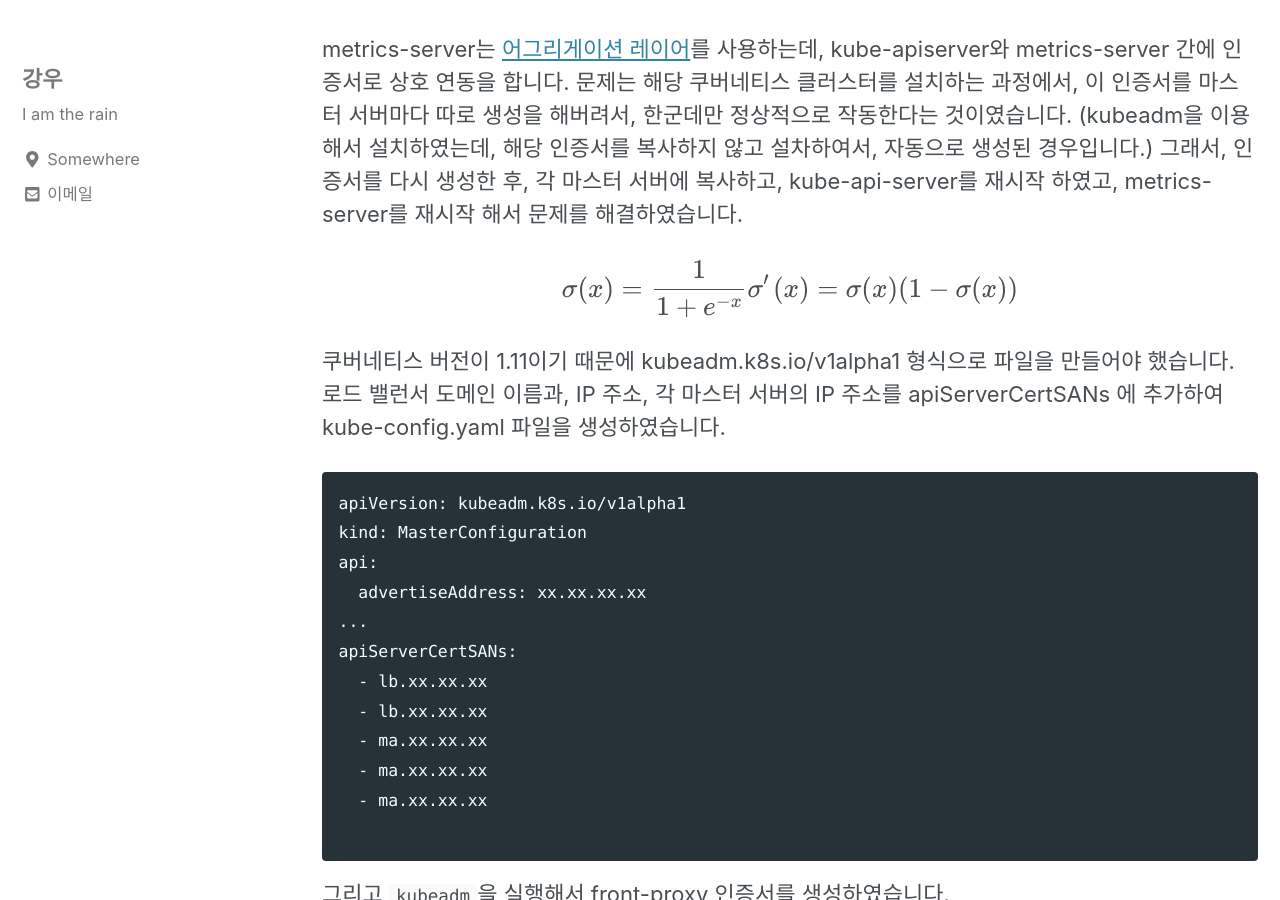
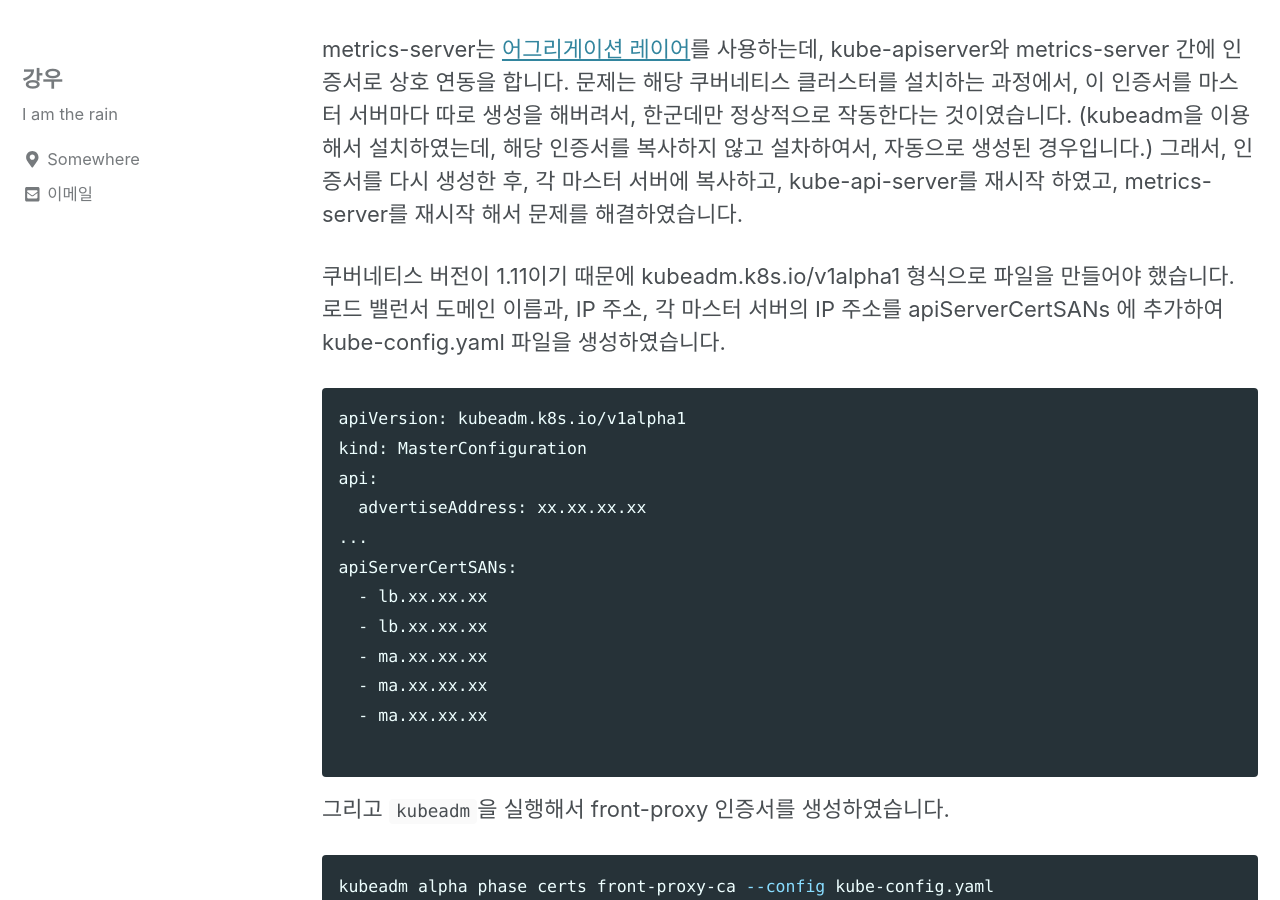
Before and after one commit to badnom/badnom.github.io, a Jekyll site: the page built from _posts/2019-05-31-metrics-server-only-work-on-one-master.md, in a window 1280 px wide and 900 px high, scrolled down 530 px. Built offline with Jekyll 4.4.1, drawn with Linux system fonts in a browser that asks for light colours; cached includes are drawn as plain includes; nearby versions of some CDN libraries; formulas are drawn with MathJax 3.

Commit message:
init version

```diff
--- a/_posts/2019-05-31-metrics-server-only-work-on-one-master.md
+++ b/_posts/2019-05-31-metrics-server-only-work-on-one-master.md
@@ -21,8 +20,6 @@ kube-apiserver와 metrics-server 간에 인증서로 상호 연동을 합니다.
 문제는 해당 쿠버네티스 클러스터를 설치하는 과정에서, 이 인증서를 마스터 서버마다 따로 생성을 해버려서, 한군데만 정상적으로 작동한다는 것이였습니다.
 (kubeadm을 이용해서 설치하였는데, 해당 인증서를 복사하지 않고 설차하여서, 자동으로 생성된 경우입니다.)
 그래서, 인증서를 다시 생성한 후, 각 마스터 서버에 복사하고, kube-api-server를 재시작 하였고, metrics-server를 재시작 해서 문제를 해결하였습니다.
-
-$$\sigma (x)=\frac { 1 }{ 1+{ e }^{ -x } } \\ \sigma '\left( x \right) =\sigma (x)(1-\sigma (x))$$
 
 쿠버네티스 버전이 1.11이기 때문에 kubeadm.k8s.io/v1alpha1 형식으로 파일을 만들어야 했습니다.
 로드 밸런서 도메인 이름과, IP 주소, 각 마스터 서버의 IP 주소를 apiServerCertSANs 에 추가하여 kube-config.yaml 파일을 생성하였습니다.
```
Also changed, not shown: other parts of _posts/2019-05-31-metrics-server-only-work-on-one-master.md (+0 -1 lines).
